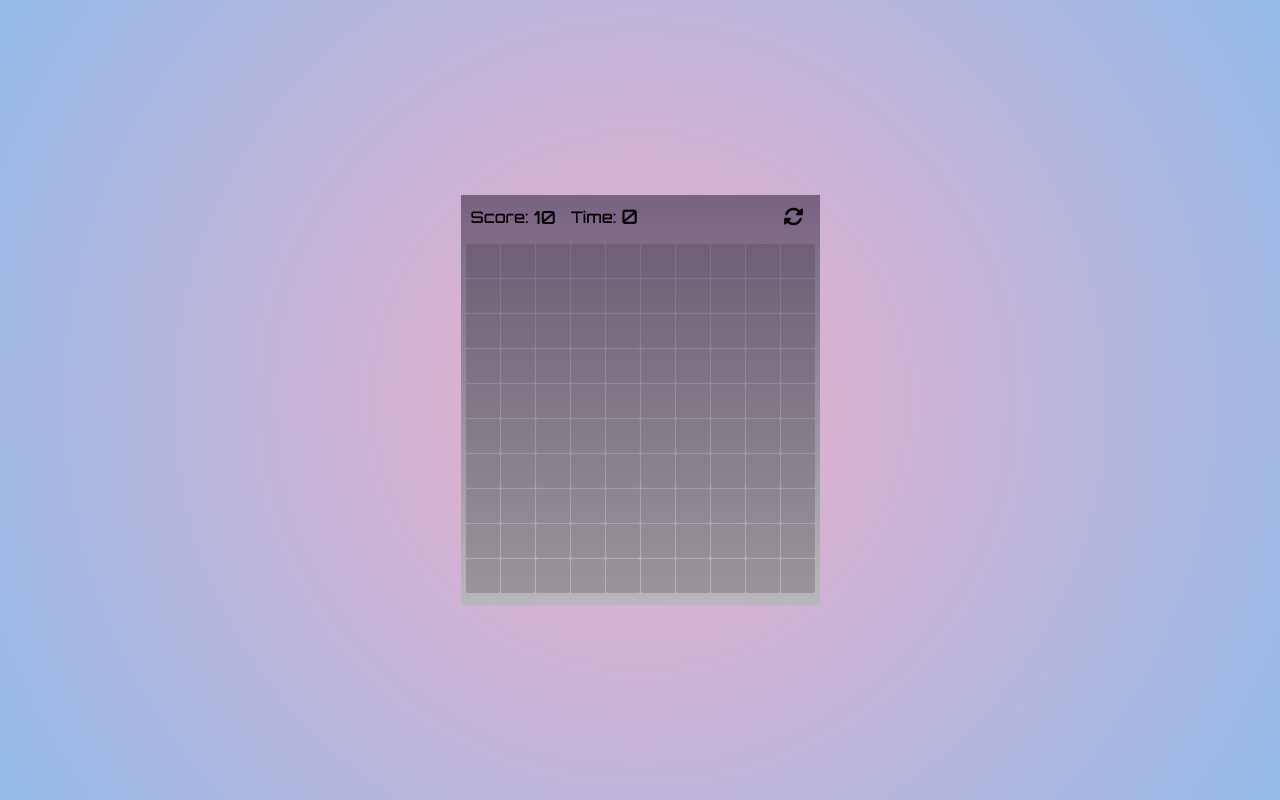
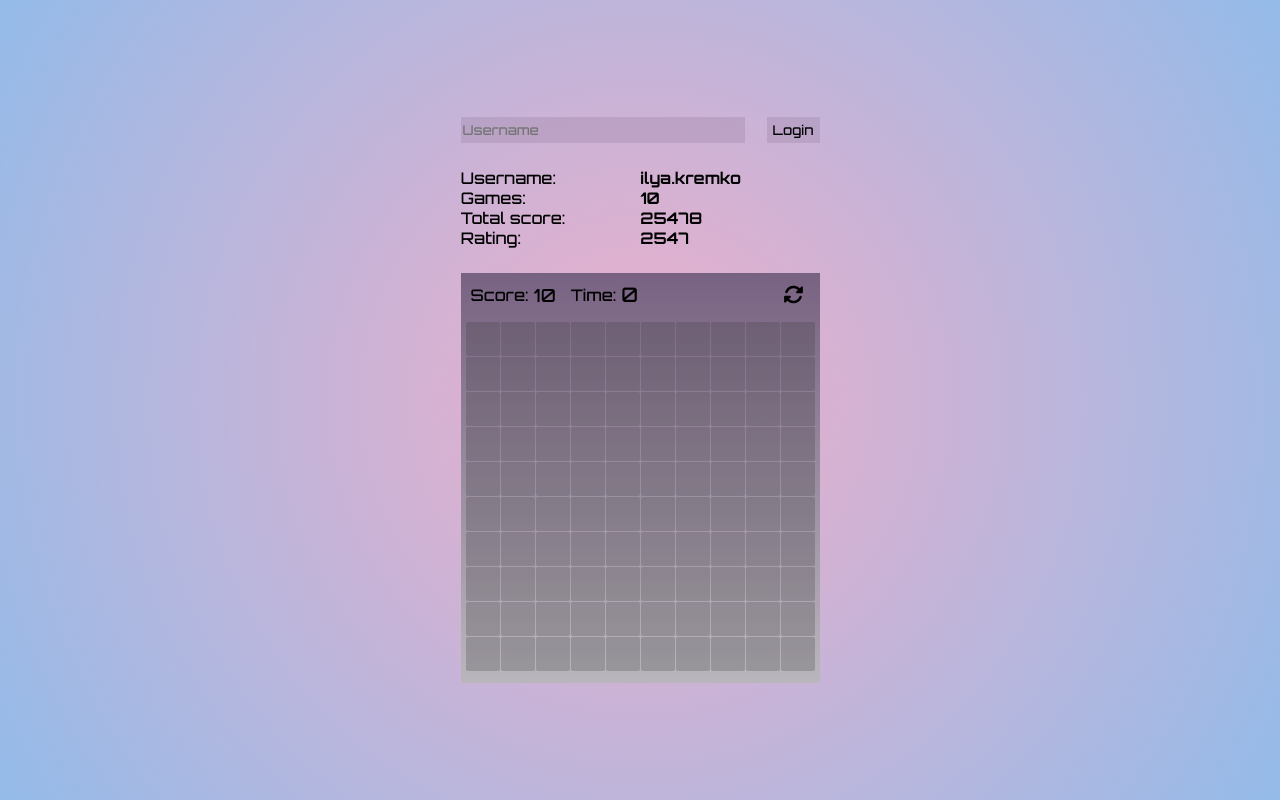
Before and after one commit to ilyakramko/Mineswapper, a React app in the folder mineswapper/: page / in a window 1280 px wide. Built offline with nearby package versions, Linux system fonts and the light colour scheme.

Commit message:
Login and plyaer information inital layout

```diff
--- a/mineswapper/src/App.css
+++ b/mineswapper/src/App.css
@@ -1,3 +1,19 @@
+.container {
+  display: flex;
+  flex-direction: column;
+  align-items: center;
+}
+
+.login {
+  width: 359px;
+  margin: 0px 0px 25px 0px;
+}
+
+.player {
+  width: 359px;
+  margin: 0px 0px 25px 0px;
+}
+
 .mineswapper {
   width: 359px;
   height: 410px;
--- a/mineswapper/src/App.tsx
+++ b/mineswapper/src/App.tsx
@@ -5,6 +5,8 @@ import { GameCell } from "./models/cell";
 import { useEffect, useState } from "react";
 import { GameStatus } from "./models/game";
 import { generateGrid } from "./utils/utils";
+import Login from "./components/login/login";
+import PlayerInfo from "./components/player-info/playerInfo";
 
 const bombsAmount = 10;
 const gridWidth = 10;
@@ -19,6 +21,7 @@ function App() {
   const [score, setScore] = useState<number>(bombsAmount);
 
   if (gameStatus === GameStatus.NotStarted) {
+    //TODO: should be on the grid level
     cellArray = generateGrid(gridWidth);
   }
 
@@ -39,6 +42,13 @@ function App() {
   }, []);
 
   return (
+    <div className="container">
+      <div className="login">
+        <Login />
+      </div>
+      <div className="player">
+        <PlayerInfo />
+      </div>
       <div className="mineswapper">
         <Scoreboard
           score={score}
@@ -57,6 +67,7 @@ function App() {
           onGameStatusUpdate={setGameStatus}
         />
       </div>
+    </div>
   );
 }
 
--- /dev/null
+++ b/mineswapper/src/components/login/login.css
@@ -0,0 +1,43 @@
+form {
+  display: flex;
+  justify-content: space-between;
+  flex-direction: row;
+}
+
+.username-submit > input[type="submit"] {
+  border: none;
+
+  background: rgb(120, 98, 130, 0.2);
+
+  height: 26px;
+
+  font-family: "Orbitron", sans-serif;
+  font-optical-sizing: auto;
+  font-weight: 500;
+  font-style: normal;
+}
+
+.username-input > input[type="textbox"] {
+  border: none;
+
+  background: rgb(120, 98, 130, 0.2);
+
+  height: 24px;
+  width: 280px;
+
+  font-family: "Orbitron", sans-serif;
+  font-optical-sizing: auto;
+  font-weight: 500;
+  font-style: normal;
+}
+.username-submit > input[type="submit"]:hover {
+  background: rgb(120, 98, 130, 0.5);
+  cursor: pointer;
+}
+
+.username-input > input[type="textbox"]:focus {
+  border: none;
+  outline: none;
+  box-shadow: none;
+  background: rgb(120, 98, 130, 0.5);
+}
--- /dev/null
+++ b/mineswapper/src/components/login/login.tsx
@@ -0,0 +1,16 @@
+import "./login.css";
+
+export default function Login() {
+  return (
+    <div className="username-box">
+      <form>
+        <div className="username-input">
+          <input type="textbox" placeholder="Username"></input>
+        </div>
+        <div className="username-submit">
+          <input type="submit" value="Login"></input>
+        </div>
+      </form>
+    </div>
+  );
+}
--- /dev/null
+++ b/mineswapper/src/components/player-info/playerInfo.css
@@ -0,0 +1,16 @@
+.player-info {
+  display: flex;
+  flex-direction: column;
+  justify-content: space-between;
+  width: 359px;
+}
+
+.player-info > .player-info-item {
+  display: flex;
+  justify-content: space-evenly;
+  width: 359px;
+}
+
+.player-info-item > div {
+  width: 179px;
+}
--- /dev/null
+++ b/mineswapper/src/components/player-info/playerInfo.tsx
@@ -0,0 +1,34 @@
+import "./playerInfo.css";
+
+export default function PlayerInfo() {
+  return (
+    <div className="player-info">
+      <div className="player-info-item">
+        <div>Username: </div>
+        <div>
+          <b>ilya.kremko</b>
+        </div>
+      </div>
+      <div className="player-info-item">
+        <div>Games: </div>
+        <div>
+          <b>10</b>
+        </div>
+      </div>
+      <div className="player-info-item">
+        <div>Total score: </div>
+        <div>
+          <b>25478</b>
+        </div>
+      </div>
+      <div className="player-info-item">
+        <div>Rating: </div>
+        <div>
+          <b>2547</b>
+        </div>
+      </div>
+      {/* TODO:Open in modal */}
+      {/* <div className="player-games"></div> */}
+    </div>
+  );
+}
```
Lines whose indentation alone changed are shown as unchanged.
